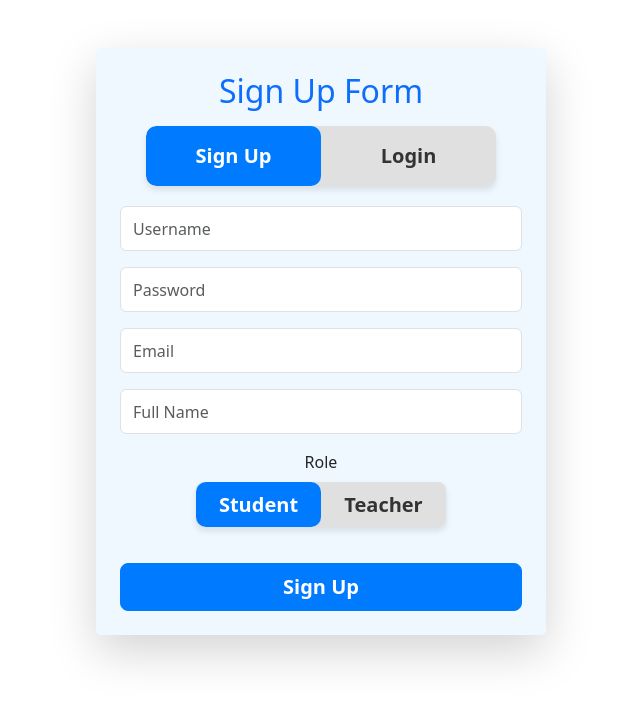
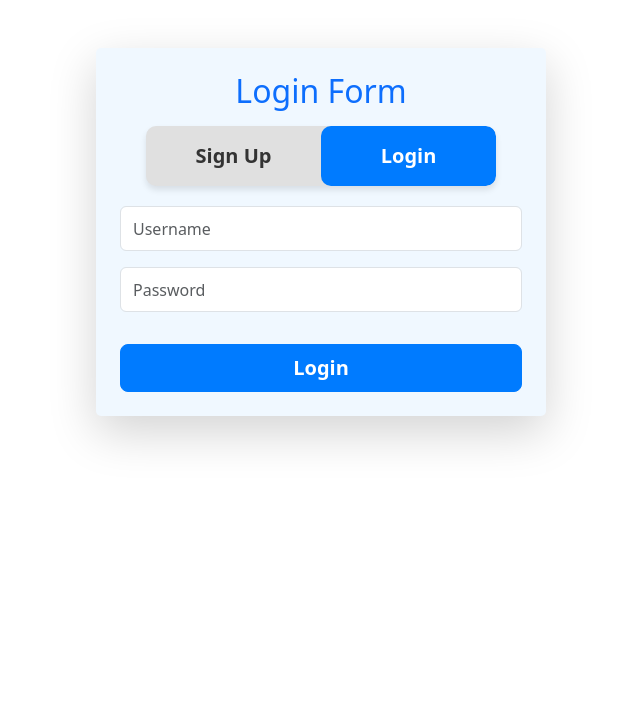
Before and after one commit to Sriramchannamsetty/EduTrack, a React (Vite) app in the folder frontend/: page /login in a window 1280 px wide. Shown: the top 702 px of the page, without its empty margins (319-959 px from the left). Built offline with nearby package versions, Linux system fonts and the light colour scheme.

Commit message:
links for login,signup using navigate

```diff
--- a/frontend/src/App.jsx
+++ b/frontend/src/App.jsx
@@ -13,7 +13,8 @@ const App = () => {
           <Route path="/assignments" element={} />
           <Route path="/schedule" element={} />
           <Route path="/leaderboard" element={} /> */}
-          <Route path="/login" element={<AuthForm />} />
+          <Route path="/login" element={<AuthForm heading="Login"/>} />
+          <Route path="/signup" element={<AuthForm heading="Sign Up"/>} />
           {/* <Route path="/browse" element={} /> */}
 
 
--- a/frontend/src/components/AuthForm.jsx
+++ b/frontend/src/components/AuthForm.jsx
@@ -1,19 +1,17 @@
 import { useRef, useState } from "react";
 import "bootstrap/dist/css/bootstrap.min.css";
 import "./AuthForm.css"; // Unified CSS file
+import { useNavigate } from "react-router";
 import SignUpData from "./SignUpData";
 
-function AuthForm() {
-    const [heading, setHeading] = useState("Sign Up");
+function AuthForm({heading}) {
+    const navigate=useNavigate();
     const [role, setRole] = useState("student");
     const username = useRef("");
     const password = useRef("");
     const email = useRef("");
     const name = useRef("");
 
-    function toggleHeading(newHeading) {
-        setHeading(newHeading);
-    }
 
     async function handleSubmit(event) {
         event.preventDefault();
@@ -56,10 +54,10 @@ function AuthForm() {
                 {/* Login/Signup Switch */}
                 <div className="switch-container">
                     <div className="switch-bg" style={{ transform: heading === "Sign Up" ? "translateX(0%)" : "translateX(100%)" }} />
-                    <button type="button" className={`switch-btn ${heading === "Sign Up" ? "active" : ""}`} onClick={() => toggleHeading("Sign Up")}>
+                    <button type="button" className={`switch-btn ${heading === "Sign Up" ? "active" : ""}`} onClick={() =>  navigate("/signup")}>
                         Sign Up
                     </button>
-                    <button type="button" className={`switch-btn ${heading === "Login" ? "active" : ""}`} onClick={() => toggleHeading("Login")}>
+                    <button type="button" className={`switch-btn ${heading === "Login" ? "active" : ""}`} onClick={() =>  navigate("/login")}>
                         Login
                     </button>
                 </div>
```
